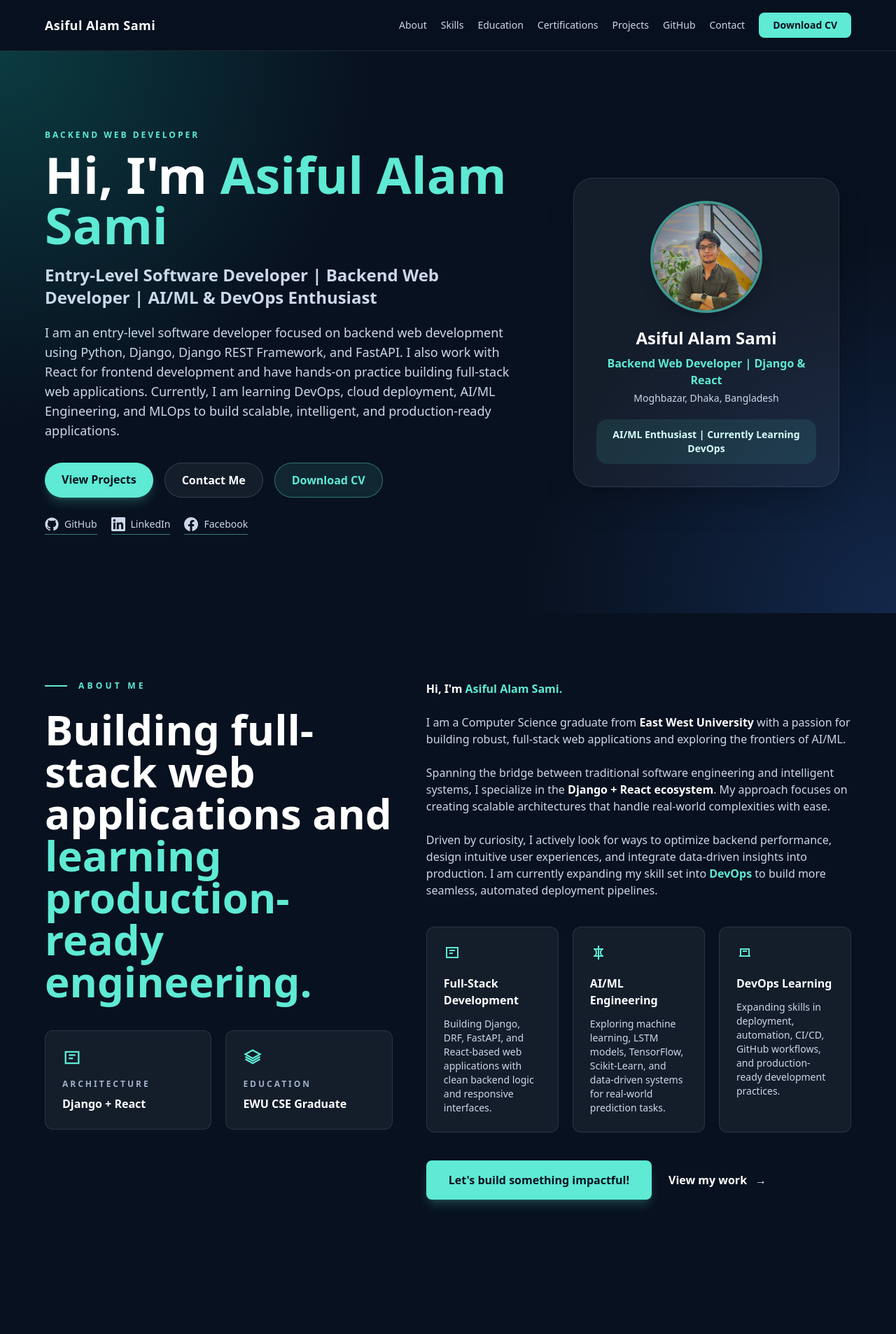
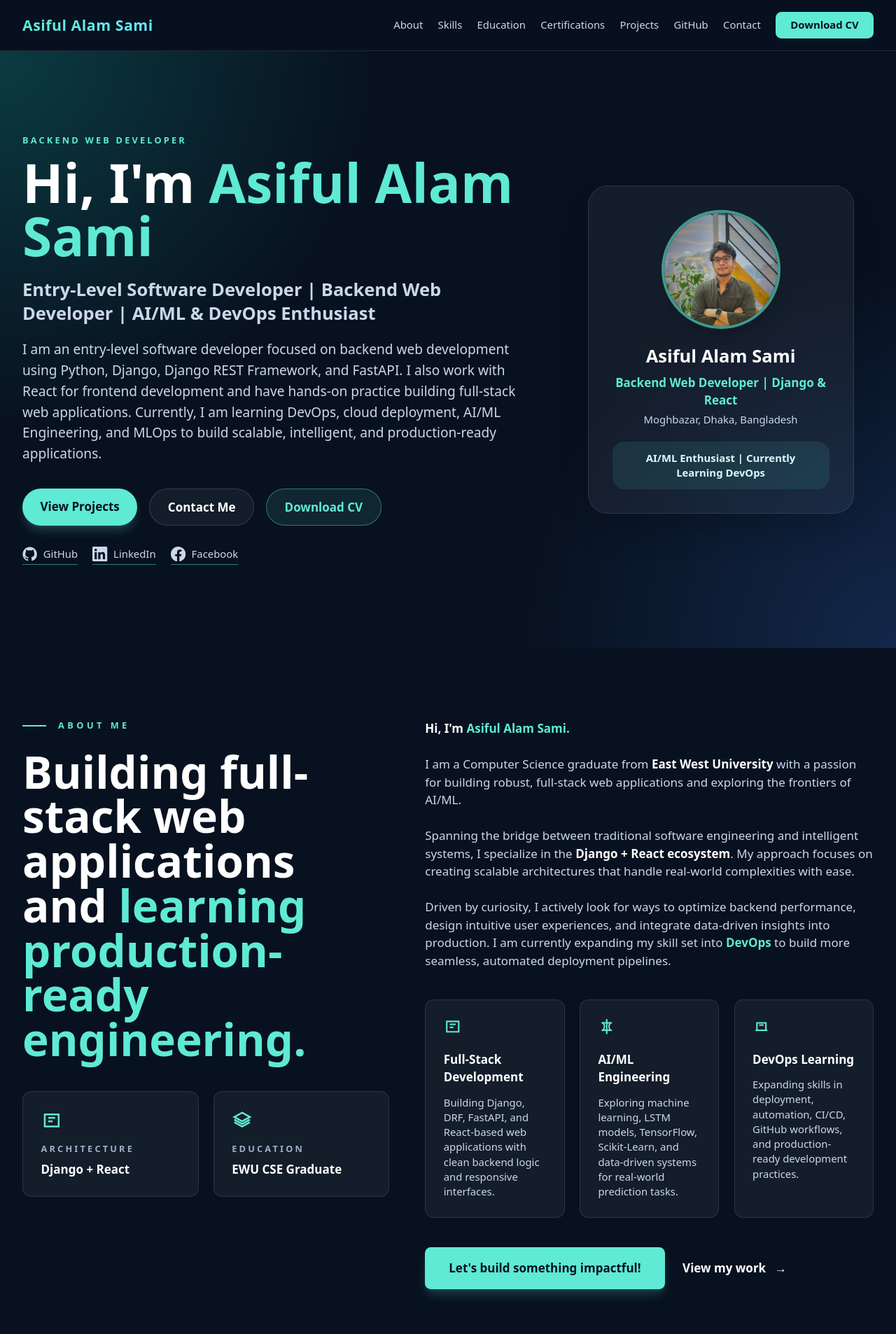
Before and after one commit to shadows12-star/Portfolio-site, a Django app: page / in a window 1280 px wide. Shown: the top 1906 px of the page at 70% size. Run offline with Django 5.2, Linux system fonts and the light colour scheme; some libraries are stand-ins or nearby versions.

Commit message:
brandnew

```diff
--- a/portfolio/templates/portfolio/base.html
+++ b/portfolio/templates/portfolio/base.html
@@ -1,11 +1,8 @@
 {% load static %}
-
 <!DOCTYPE html>
-
 <html lang="en">
 <head>
     <meta charset="UTF-8">
-
 
     <meta name="viewport" content="width=device-width, initial-scale=1.0">
 
@@ -41,13 +38,53 @@
         }
     </script>
 
+    <style>
+        html {
+            scroll-behavior: smooth;
+        }
+
+        body {
+            overflow-x: hidden;
+        }
+
+        @media (min-width: 1024px) {
+            html {
+                font-size: 17px;
+            }
+        }
+
+        @media (min-width: 1280px) {
+            [class*="max-w-6xl"] {
+                max-width: 1400px !important;
+            }
+
+            [class*="max-w-5xl"] {
+                max-width: 1200px !important;
+            }
+
+            [class*="max-w-4xl"] {
+                max-width: 1100px !important;
+            }
+
+            [class*="w-[92%]"] {
+                width: 95% !important;
+            }
+        }
+
+        .nav-active {
+            color: #5eead4 !important;
+            font-weight: 700;
+            text-decoration: underline;
+            text-underline-offset: 8px;
+        }
+    </style>
 </head>
 
 <body class="bg-darkBg text-white antialiased">
     <header class="sticky top-0 z-50 border-b border-white/10 bg-darkBg/95 backdrop-blur-xl">
-        <nav class="mx-auto flex min-h-[72px] w-[92%] max-w-6xl items-center justify-between">
+        <nav class="mx-auto flex min-h-[72px] w-[95%] max-w-[1400px] items-center justify-between">
             <!-- Brand -->
-            <a href="#home" class="text-lg font-extrabold tracking-wide">
+            <a href="#home" class="bg-gradient-to-r from-accent to-cyan-300 bg-clip-text text-xl font-black tracking-wide text-transparent transition hover:from-white hover:to-accent">
            {{ profile.name }}
           </a>
 
@@ -64,44 +101,44 @@
 
                 <a href="#about"
                    data-section="about"
-               class="nav-link hover:text-accent">
+                   class="nav-link text-softText hover:text-accent">
                     About
                 </a>
 
                 <a href="#skills"
                    data-section="skills"
-               class="nav-link hover:text-accent">
+                   class="nav-link text-softText hover:text-accent">
                     Skills
                 </a>
 
                 <a href="#education"
                    data-section="education"
-               class="nav-link hover:text-accent">
+                   class="nav-link text-softText hover:text-accent">
                     Education
                 </a>
 
                 <a href="#certifications"
                    data-section="certifications"
-               class="nav-link hover:text-accent">
+                   class="nav-link text-softText hover:text-accent">
                     Certifications
                 </a>
 
                 <a href="#projects"
                    data-section="projects"
-               class="nav-link hover:text-accent">
+                   class="nav-link text-softText hover:text-accent">
                     Projects
                 </a>
 
                 <a href="{{ profile.github }}"
                    target="_blank"
                    rel="noopener"
-               class="hover:text-accent">
+                   class="text-softText hover:text-accent">
                     GitHub
                 </a>
 
                 <a href="#contact"
                    data-section="contact"
-               class="nav-link hover:text-accent">
+                   class="nav-link text-softText hover:text-accent">
                     Contact
                 </a>
 
@@ -117,7 +154,7 @@
     {% block content %}{% endblock %}
 
     <footer class="bg-[#050b14] py-7 text-center text-mutedText">
-    <div class="mx-auto w-[92%] max-w-6xl">
+        <div class="mx-auto w-[95%] max-w-[1400px]">
             <p>© {{ profile.name }}. Built with Django & Tailwind CSS.</p>
         </div>
     </footer>
@@ -128,27 +165,14 @@
         const navItems = document.querySelectorAll(".nav-link");
         const sections = document.querySelectorAll("section[id]");
 
-    const activeClasses = [
-        "font-semibold",
-        "text-accent",
-        "underline",
-        "underline-offset-8"
-    ];
-
-    const inactiveClasses = [
-        "text-softText"
-    ];
-
         function setActiveNav(sectionId) {
             navItems.forEach((item) => {
                 const itemSection = item.getAttribute("data-section");
 
-            item.classList.remove(...activeClasses);
-            item.classList.add(...inactiveClasses);
+                item.classList.remove("nav-active");
 
                 if (itemSection === sectionId) {
-                item.classList.add(...activeClasses);
-                item.classList.remove(...inactiveClasses);
+                    item.classList.add("nav-active");
                 }
             });
         }
@@ -157,7 +181,7 @@
             let currentSection = "";
 
             sections.forEach((section) => {
-            const sectionTop = section.offsetTop - 120;
+                const sectionTop = section.offsetTop - 130;
                 const sectionHeight = section.offsetHeight;
 
                 if (
@@ -199,6 +223,5 @@
         window.addEventListener("scroll", updateActiveNavOnScroll);
         window.addEventListener("load", updateActiveNavOnScroll);
     </script>
-
 </body>
 </html>
--- a/portfolio_project/urls.py
+++ b/portfolio_project/urls.py
@@ -3,6 +3,5 @@ from django.urls import path, include
 
 urlpatterns = [
     path("admin/", admin.site.urls),
-    path("__reload__/", include("django_browser_reload.urls")),
     path("", include("portfolio.urls")),
 ]
--- a/requirements.txt
+++ b/requirements.txt
@@ -1,4 +1,3 @@
 Django==5.1.4
 gunicorn==23.0.0
 whitenoise==6.8.2
-django-browser-reload
```
Also changed, not shown: portfolio_project/settings.py (+7 -5 lines), vercel.json (added). Lines whose indentation alone changed are shown as unchanged.
